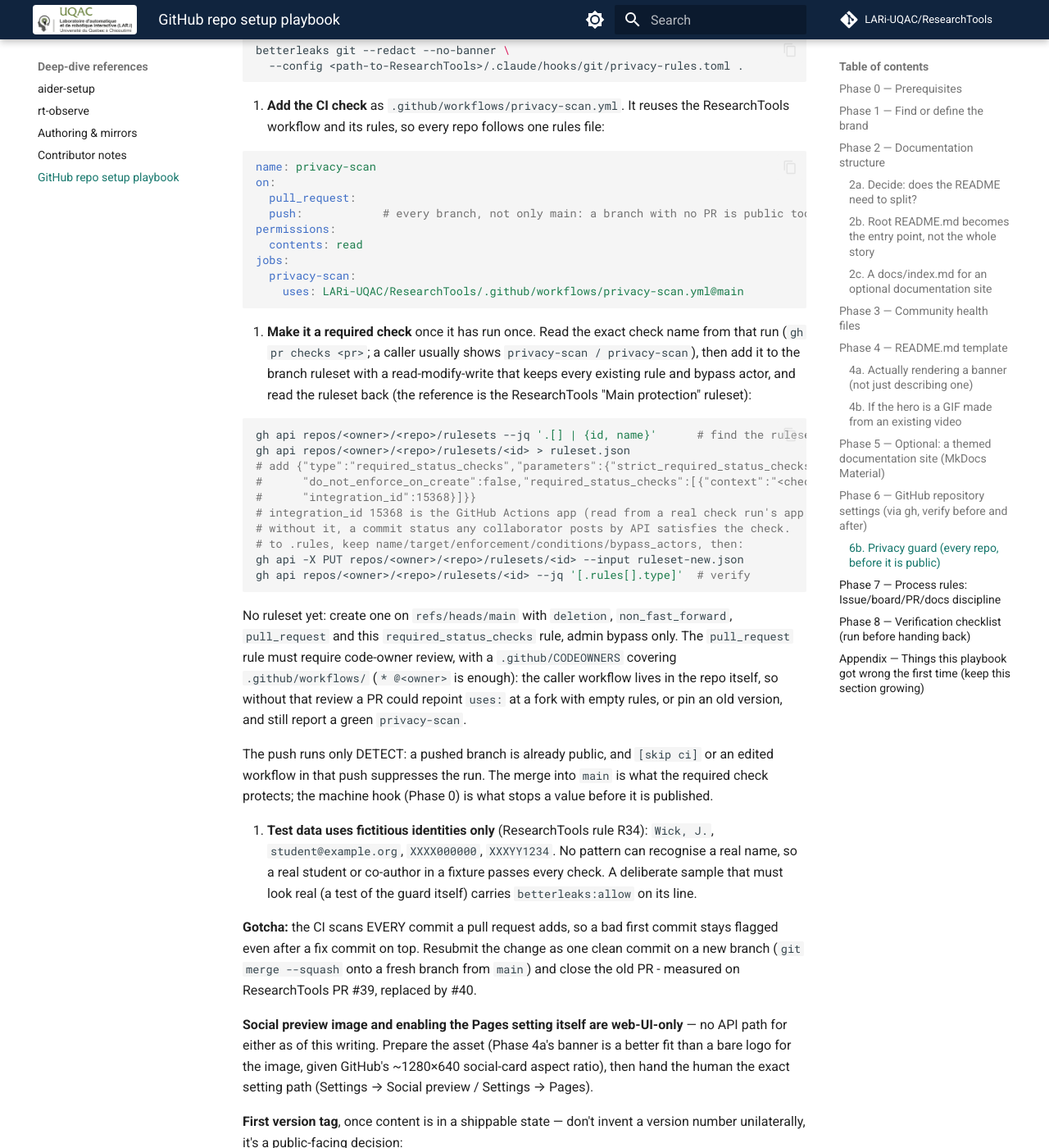
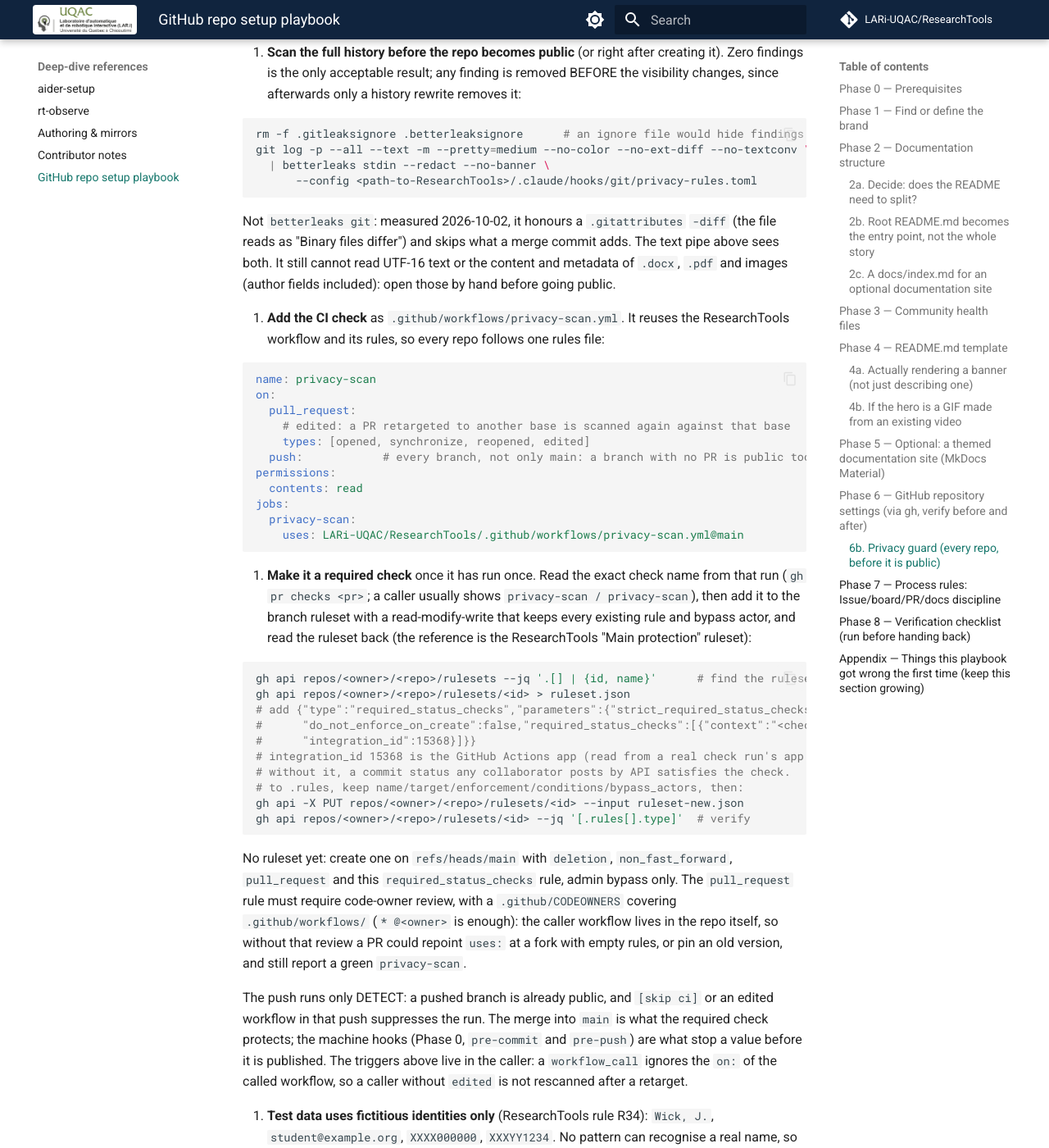
Before and after one commit to LARi-UQAC/ResearchTools, an MkDocs documentation site: the page built from docs/github-repo-setup-playbook.md, in a window 1280 px wide and 1400 px high, scrolled down 9373 px. Shown: the whole window at 82% size. Built offline with MkDocs 1.6.1 and Material for MkDocs 9.7.7, drawn with Linux system fonts in a browser that asks for light colours; comment, search, counter and statistics services are not loaded; some of the changed text lies outside the part shown.

Commit message:
docs(playbook): bring the privacy-guard steps up to the merged guard
Phase 0: the machine guard is pre-commit AND pre-push, and the hooks hold a
copy of the rules (re-run the installer after a rules change).
Phase 6b: the history scan pipes git log --text -m into betterleaks stdin,
since betterleaks git honours -diff attributes and skips merge content; the
caller template rescans on retarget (edited), which only the caller can set;
UTF-16 and .docx/.pdf/image metadata are checked by hand.
Phase 8: read back hooksPath, the edited trigger and CODEOWNERS.

Co-Authored-By: Claude Opus 5.5 <noreply@anthropic.com>

````diff
--- a/docs/github-repo-setup-playbook.md
+++ b/docs/github-repo-setup-playbook.md
@@ -43,8 +43,12 @@ gh api user --jq .login # confirms which account is actually authenticated
   being built: `git config --global core.hooksPath` must print `~/.config/git/hooks`, and
   `git config --local core.hooksPath` must print NOTHING inside the repo (a local value, such
   as the one husky sets, silently switches the guard off for that repo), and
-  `betterleaks version` must answer. If not, install it from a ResearchTools clone:
-  `winget install Betterleaks.Betterleaks`, then `.\.claude\hooks\git\install-git-hooks.ps1`.
+  `betterleaks version` must answer, and `~/.config/git/hooks` must hold both `pre-commit`
+  (checks each commit) and `pre-push` (checks every outgoing commit and its message, so a
+  `--no-verify` commit is still stopped before it is published). If not, install it from a
+  ResearchTools clone: `winget install Betterleaks.Betterleaks`, then
+  `.\.claude\hooks\git\install-git-hooks.ps1`. The hooks use a COPY of the rules: re-run the
+  installer after pulling a ResearchTools change to `privacy-rules.toml`.
 - Ask the user, don't guess, before starting: does this repo already have a `CONTRIBUTING.md`,
   design assets, or a documented brand? Overwriting existing work without checking is worse
   than a slow start.
@@ -385,9 +389,17 @@ a GitHub Support request and fork owners deleting their forks. Do the four steps
    changes, since afterwards only a history rewrite removes it:
 
    ```bash
-   betterleaks git --redact --no-banner \
-     --config <path-to-ResearchTools>/.claude/hooks/git/privacy-rules.toml .
+   rm -f .gitleaksignore .betterleaksignore      # an ignore file would hide findings
+   git log -p --all --text -m --pretty=medium --no-color --no-ext-diff --no-textconv \
+     | betterleaks stdin --redact --no-banner \
+         --config <path-to-ResearchTools>/.claude/hooks/git/privacy-rules.toml
    ```
+
+   Not `betterleaks git`: measured 2026-10-02, it honours a `.gitattributes` `-diff` (the
+   file reads as "Binary files differ") and skips what a merge commit adds. The text pipe
+   above sees both. It still cannot read UTF-16 text or the content and metadata of
+   `.docx`, `.pdf` and images (author fields included): open those by hand before going
+   public.
 
 2. **Add the CI check** as `.github/workflows/privacy-scan.yml`. It reuses the ResearchTools
    workflow and its rules, so every repo follows one rules file:
@@ -396,6 +408,8 @@ a GitHub Support request and fork owners deleting their forks. Do the four steps
    name: privacy-scan
    on:
      pull_request:
+       # edited: a PR retargeted to another base is scanned again against that base
+       types: [opened, synchronize, reopened, edited]
      push:            # every branch, not only main: a branch with no PR is public too
    permissions:
      contents: read
@@ -432,7 +446,10 @@ a GitHub Support request and fork owners deleting their forks. Do the four steps
 
    The push runs only DETECT: a pushed branch is already public, and `[skip ci]` or an edited
    workflow in that push suppresses the run. The merge into `main` is what the required
-   check protects; the machine hook (Phase 0) is what stops a value before it is published.
+   check protects; the machine hooks (Phase 0, `pre-commit` and `pre-push`) are what stop a
+   value before it is published. The triggers above live in the caller: a `workflow_call`
+   ignores the `on:` of the called workflow, so a caller without `edited` is not rescanned
+   after a retarget.
 
 4. **Test data uses fictitious identities only** (ResearchTools rule R34): `Wick, J.`,
    `student@example.org`, `XXXX000000`, `XXXYY1234`. No pattern can recognise a real name, so
@@ -537,7 +554,11 @@ concrete example separately, clearly marked as one instance rather than the univ
       again — this repo found one such file that had been sitting committed since an earlier,
       unrelated session.
 - [ ] Privacy guard (Phase 6b), each item READ BACK, not assumed:
-  - full-history `betterleaks git` scan with the lab rules: zero findings;
+  - full-history scan (the text pipe of Phase 6b step 1) with the lab rules: zero findings,
+    and every `.docx`/`.pdf`/image opened by hand;
+  - `git config --local core.hooksPath` prints nothing in the repo (Phase 0);
+  - the caller workflow lists `edited` under `pull_request: types`;
+  - `.github/CODEOWNERS` covers `.github/workflows/`;
   - `security_and_analysis` shows secret scanning AND push protection `enabled`;
   - the `privacy-scan` check is green on a real pull request;
   - the branch ruleset lists that check under `required_status_checks`.
````
